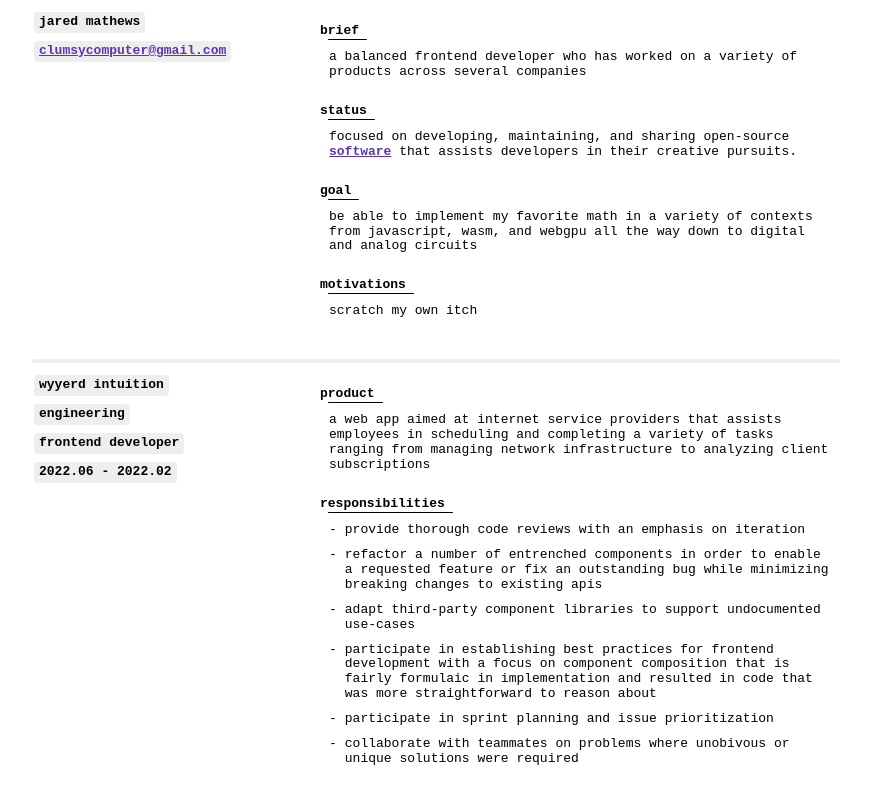
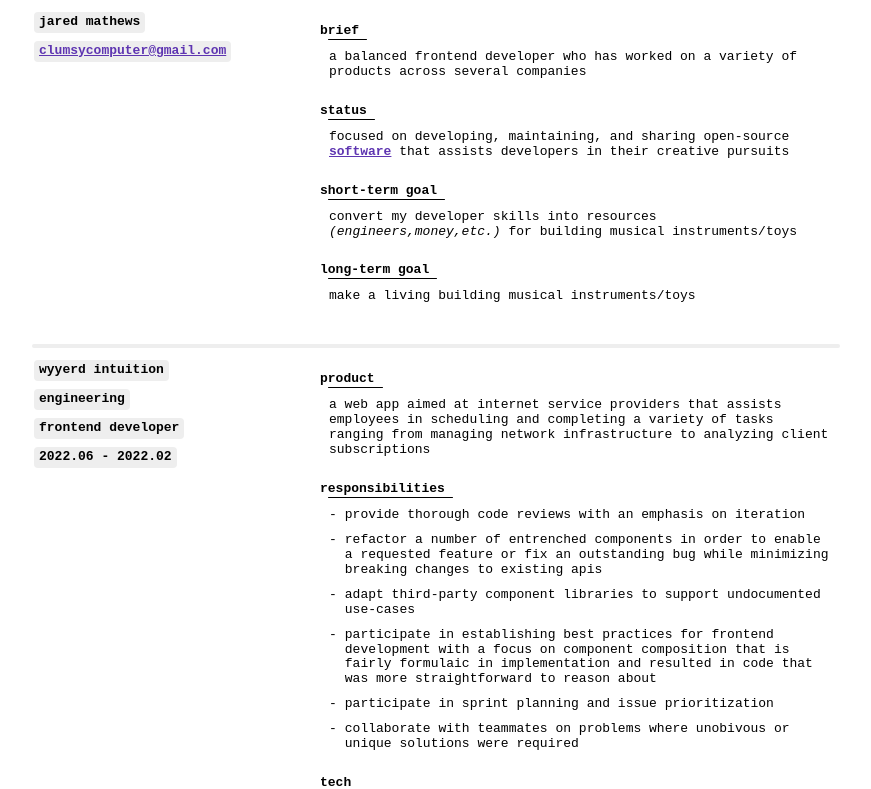
Before and after one commit to clumsycomputer/clumsy-website, a Next.js app: page /software/resume in a window 1280 px wide. Shown: the top 789 px of the page, without its empty margins (204-1075 px from the left). Built offline with nearby package versions, Linux system fonts and the light colour scheme.

Commit message:
feature(/software): update resume and packages pages

```diff
--- a/components/pages/software/resume/ResumePage.tsx
+++ b/components/pages/software/resume/ResumePage.tsx
@@ -79,13 +79,16 @@ function ResumePageBase(props: ResumePageBaseProps) {
                 <b>software</b>
               </a>
             </Link>{" "}
-            that assists developers in their creative pursuits.
+            that assists developers in their creative pursuits
           </Fragment>
         }
-        goalText={
-          "be able to implement my favorite math in a variety of contexts from javascript, wasm, and webgpu all the way down to digital and analog circuits"
+        shortTermGoalText={
+          <Fragment>
+            convert my developer skills into resources{" "}
+            <i>(engineers,money,etc.)</i> for building musical instruments/toys
+          </Fragment>
         }
-        motivationsText={"scratch my own itch"}
+        longTermGoalText={"make a living building musical instruments/toys"}
       />
       <ResumeJobSection
         companyName={"wyyerd intuition"}
--- a/components/pages/software/resume/common/ResumeHeaderSection.tsx
+++ b/components/pages/software/resume/common/ResumeHeaderSection.tsx
@@ -7,8 +7,8 @@ export interface ResumeHeaderSectionProps {
   emailAddress: string;
   briefText: ReactNode;
   statusText: ReactNode;
-  goalText: ReactNode;
-  motivationsText: ReactNode;
+  shortTermGoalText: ReactNode;
+  longTermGoalText: ReactNode;
 }
 
 export function ResumeHeaderSection(props: ResumeHeaderSectionProps) {
@@ -17,8 +17,8 @@ export function ResumeHeaderSection(props: ResumeHeaderSectionProps) {
     emailAddress,
     briefText,
     statusText,
-    goalText,
-    motivationsText,
+    shortTermGoalText,
+    longTermGoalText,
   } = props;
   return (
     <DocumentSectionBase
@@ -50,16 +50,16 @@ export function ResumeHeaderSection(props: ResumeHeaderSectionProps) {
             textContent={statusText}
           />
           <DocumentSectionContent
-            accessibilityLabel={`career goal: ${fullName}`}
+            accessibilityLabel={`short-term career goal: ${fullName}`}
             contentType={"text"}
-            contentLabel={"goal"}
-            textContent={goalText}
+            contentLabel={"short-term goal"}
+            textContent={shortTermGoalText}
           />
           <DocumentSectionContent
-            accessibilityLabel={`career motivations: ${fullName}`}
+            accessibilityLabel={`long-term career goal: ${fullName}`}
             contentType={"text"}
-            contentLabel={"motivations"}
-            textContent={motivationsText}
+            contentLabel={"long-term goal"}
+            textContent={longTermGoalText}
           />
         </Fragment>
       }
```
Also changed, not shown: components/pages/software/packages/PackagesPage.tsx (+16 -13 lines), components/pages/software/packages/components/SoftwareProjectSection.tsx (+8 -0 lines), 2 other files (tests, documents, lock files or other folders).
